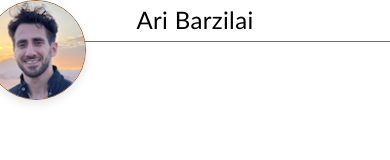
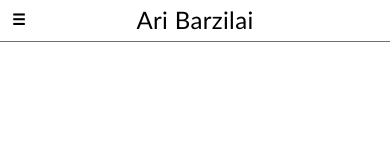
Before and after one commit to AriBarzilai/aribarzilai.github.io, a plain HTML site: page components/header.html in a window 390 px wide. Drawn offline with Linux system fonts and the light colour scheme.

Commit message:
added small screen responsiveness for header

```diff
--- a/nav.css
+++ b/nav.css
@@ -195,3 +195,43 @@ nav a:hover {
     transform: scale(1, 1);
   }
 }
+
+@media screen and (max-width: 1050px) {
+
+  #me {
+    display: none;
+  }
+
+  .fa-lg {
+    font-size: 1.25em;
+    line-height: .05em;
+    vertical-align: -0.075em;
+  }
+
+  .fa,
+  .fa-brands,
+  .fa-classic,
+  .fa-regular,
+  .fa-sharp,
+  .fa-solid,
+  .fab,
+  .far,
+  .fas {
+    -moz-osx-font-smoothing: grayscale;
+    -webkit-font-smoothing: antialiased;
+    display: var(--fa-display, inline-block);
+    font-style: normal;
+    font-variant: normal;
+    line-height: 1;
+    text-rendering: auto;
+  }
+
+  .fa {
+    font-weight: var(--fa-style, 900);
+  }
+
+  .fa-bars:before,
+  .fa-navicon:before {
+    content: "☰";
+  }
+}
```
